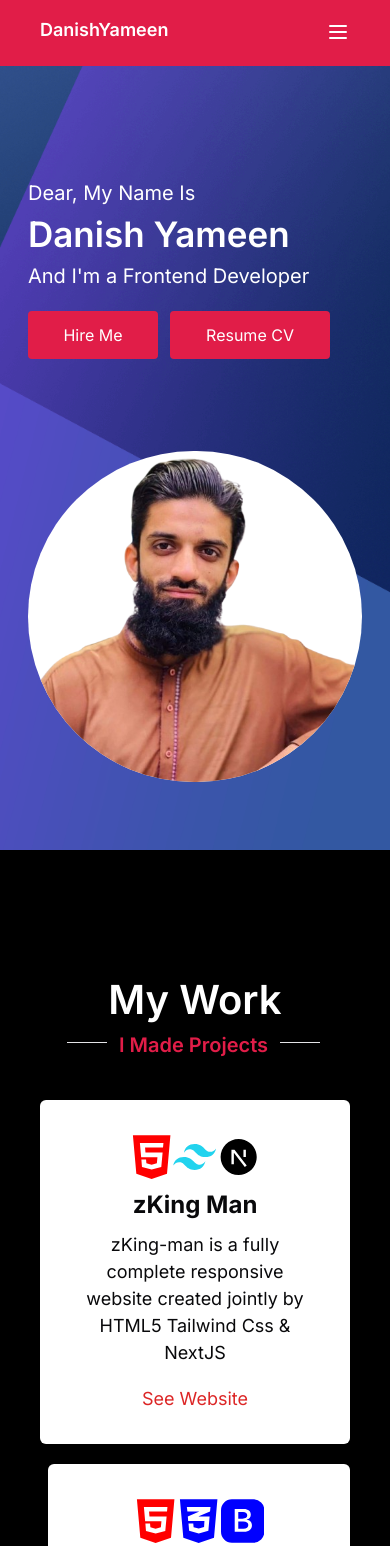
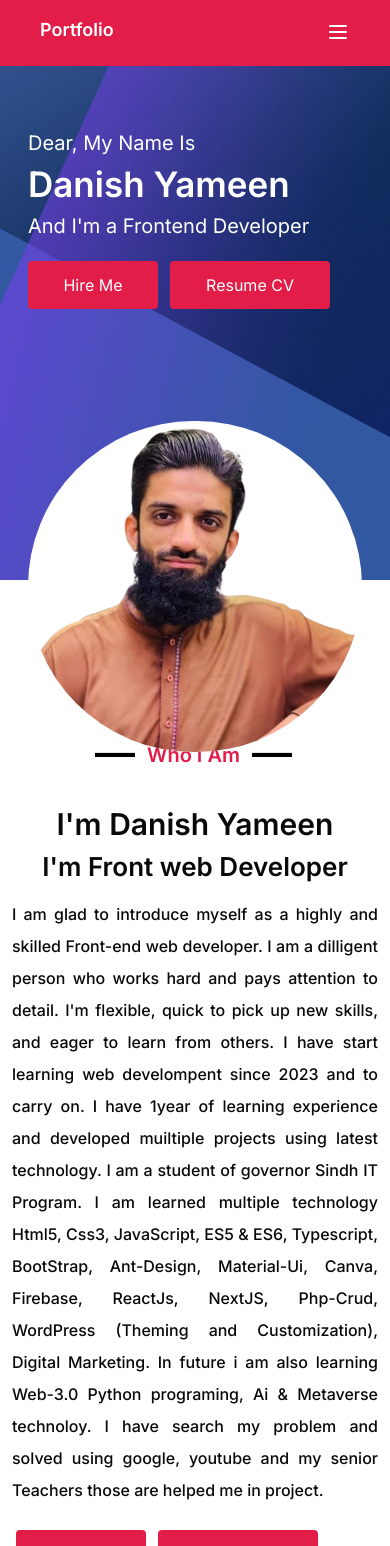
Before and after one commit to danishyameen/portfolio, a Next.js app: page / in a window 390 px wide. Shown: the top 1546 px of the page. Built offline with nearby package versions, Linux system fonts and the light colour scheme.

Commit message:
portfolio update

```diff
--- a/src/app/about/page.tsx
+++ b/src/app/about/page.tsx
@@ -13,9 +13,9 @@ export default function AboutPage() {
             </div>
             <div className="sm:p-0 md:3 p-3 grid md:grid-cols-12 grid-cols-1">
                 <div className="sm:col-span-4 ">
-                    <Image src={Profile} className=" sm:w-[400px] w-[300px] sm:ml-[80px] mx-auto" alt="" />
+                    <Image src={Profile} className=" sm:w-[400px] hidden sm:block w-[300px] sm:ml-[80px] mx-auto" alt="" />
                 </div>
-                <div className="sm:mt-[30px] mt-[50px] sm:col-span-8 sm:w-[700px] w-full mx-auto">
+                <div className="sm:mt-[30px] mt-[20px] sm:col-span-8 sm:w-[700px] w-full mx-auto">
                     <h2 className="text-[30px] md:text-left text-center font-semibold sm:mr-5">I'm Danish Yameen</h2>
                     <h2 className="text-[26px] md:text-left text-center font-semibold sm:mb-3 sm:mr-5">I'm Front web Developer</h2>
                     <p className="sm:text-[18px] text-[16px] sm:mt-0 mt-3  font-medium leading-8 text-justify">I am glad to introduce myself as a highly and skilled Front-end web developer. I am a dilligent person who works hard and pays attention to detail. I'm flexible, quick to pick up new skills, and eager to learn from others. I have start learning web develompent since 2023 and to carry on. I have 1year of learning experience and developed muiltiple projects using latest technology. I am a student of governor Sindh IT Program. I am learned multiple technology Html5, Css3, JavaScript, ES5 & ES6, Typescript, BootStrap, Ant-Design, Material-Ui, Canva, Firebase, ReactJs, NextJS, Php-Crud, WordPress (Theming and Customization), Digital Marketing. In future i am also learning Web-3.0 Python programing, Ai & Metaverse technoloy. I have search my problem and solved using google, youtube and my senior Teachers those are helped me in project.</p>
--- a/src/app/page.tsx
+++ b/src/app/page.tsx
@@ -6,6 +6,8 @@ import Skill from "@/app/skill/page";
 import MyWork from "@/app/mywork/page";
 import MyTeam from "@/app//team/page";
 import Contact from "@/app/contact/page"
+import AboutPage from './about/page';
+
 
 
 export default function HomePage() {
@@ -13,11 +15,15 @@ export default function HomePage() {
     <main>
 
       <div className='homePage'>
-        <div className='bg-barnnerImg bg-cover bg-repeat bg-bottom w-full sm:min-h-[650px] min-h-[850px]'>
+        <div className='bg-barnnerImg bg-cover bg-repeat bg-bottom w-full sm:min-h-[650px] min-h-[580px]'>
         </div>
         <div>
           <HeroSection />
         </div>
+      </div>
+
+      <div className="about">
+        <AboutPage/>
       </div>
 
       <div className='myWork'>
--- a/src/components/hero-image/HeroImage.tsx
+++ b/src/components/hero-image/HeroImage.tsx
@@ -3,7 +3,7 @@ import Profile from "@/app/img/profile.png"
 
 export default function HeroImage(){
     return(
-        <div className="w-auto md:mt-[-5px] sm:hidden md:block lg:mt-[-50px]  xl:mt-[-100px] mt-[-150px] lg:ml-5">
+        <div className="w-auto md:mt-[-5px] sm:hidden  md:block lg:mt-[-50px]  xl:mt-[-100px] mt-[-160px] lg:ml-5">
             <Image className="sm:bg-white sm:hover:bg-rose-600 hover:bg-rose-600 bg-white cursor-pointer rounded-full mx-auto w-[450px]" src={Profile} alt="HeroImage" width="450" height={100}/>
         </div>
     )
--- a/src/components/hero-section/HeroSection.tsx
+++ b/src/components/hero-section/HeroSection.tsx
@@ -5,7 +5,7 @@ import Typewriter from 'typewriter-effect';
 
 export default function HeroSection() {
     return (
-        <div className="sm:p-10 p-7 sm:w-auto sm:h-auto w-auto h-auto sm:absolute absolute sm:top-[200px] top-[150px] bottom-0 grid lg:grid-cols-2 xl:grid-cols-2 md:grid-cols-2 grid-cols-1 sm:gap-64 gap-52 ">
+        <div className="sm:p-10 p-7 sm:w-auto sm:h-auto w-auto h-auto sm:absolute absolute sm:top-[200px] top-[100px] bottom-0 grid lg:grid-cols-2 xl:grid-cols-2 md:grid-cols-2 grid-cols-1 sm:gap-64 gap-52 ">
 
             <div className="sm:leading-[4.5rem] md:leading-[3rem] lg:leading-[3.5rem] md:mt-5">
                 <h2 className="text-white font-normal sm:text-[27px] md:text-[20px]  lg:text-[28px] text-[20px]">Dear, My Name Is</h2>
--- a/src/components/navbar/Navbar.tsx
+++ b/src/components/navbar/Navbar.tsx
@@ -16,7 +16,7 @@ export default function NavBar() {
         <main>
             <header className="fixed top-0 z-10 w-full bg-rose-600 fo px-10 py-4 grid grid-cols-2">
                 <div className="logo">
-                    <h2 className="text-white font-semibold sm:text-[24px] text-[18px]">DanishYameen</h2>
+                    <h2 className="text-white font-semibold sm:text-[24px] text-[18px]">Portfolio</h2>
                 </div>
                 <nav className="mt-1 flex justify-end">
                     <div className="md:block hidden">
```
